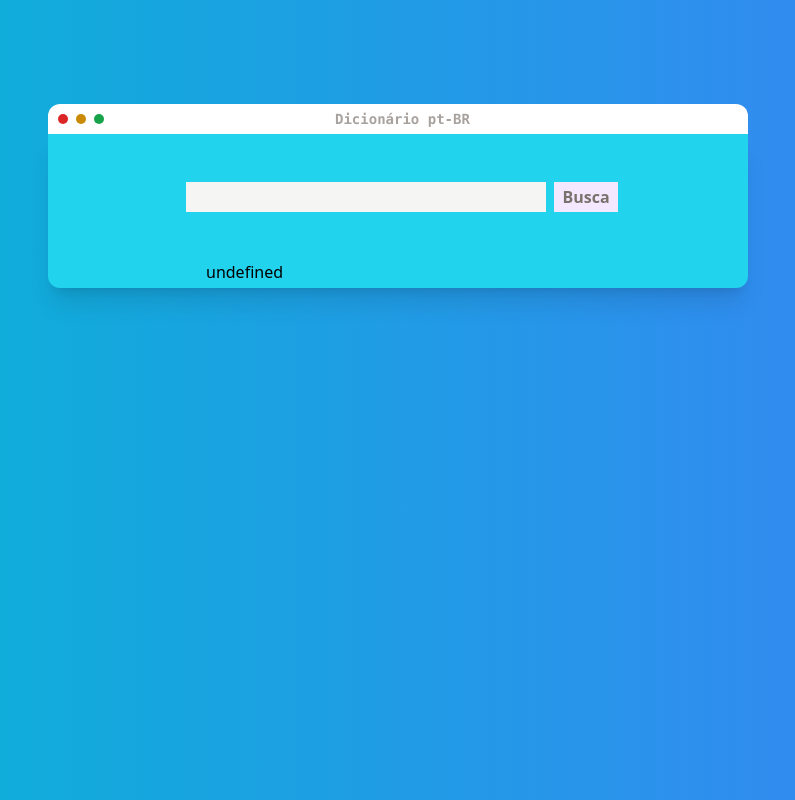
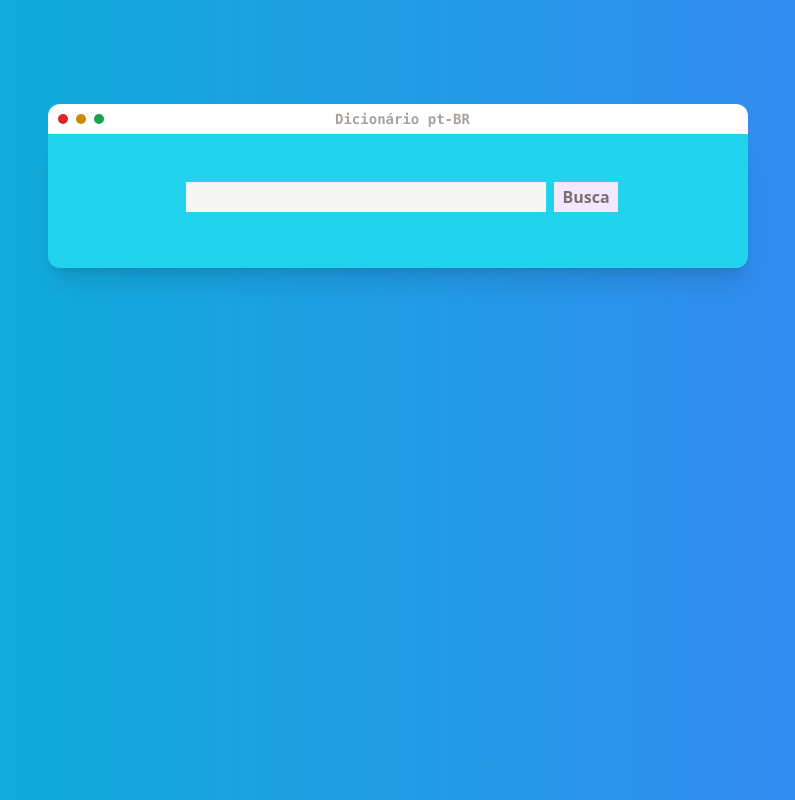
Before and after one commit to edgarrps/dic-ptbr, a React (Vite) app: page / in a window 1280 px wide. Shown: the whole page, without its empty margins (242-1037 px from the left). Built offline with nearby package versions, Linux system fonts and the light colour scheme.

Commit message:
Mapping the results

```diff
--- a/src/Components/SearchCard.tsx
+++ b/src/Components/SearchCard.tsx
@@ -12,11 +12,10 @@ type Props = {
 
 
 export default function SearchCard() {
-
+    let display
     const { word, handleChange, setWord }: Props = useContext(WordContext)
     const handleSubmit = (e: React.FormEvent<HTMLFormElement>): void => e.preventDefault()
-    const [result, setResult] = useState([{}])
-    const quebra = ('.,').replace(/\r?\n/g, '<br/>')
+    const [result, setResult]:any = useState([])
 
     async function handleSearch() {
         if (word === '') alert('Preencha uma palavra para buscar no dicionário')
@@ -27,10 +26,23 @@ export default function SearchCard() {
                 setWord('')
             } catch {
                 alert('Palavra não encontrada')
+                setResult('')
                 setWord('')
             }
         }
     }
+    result ? display = result.map((data: any) => {
+        const { meanings, etymology } = data
+
+        return (
+            < div className='pt-10 w-[530px] pl-5 text-justify' >
+                <div className=''>{meanings}</div>
+                <div>{etymology}</div>
+            </div >)
+    })
+        :
+        'nada encontrado'
+
 
     return (
         <div className='grid place-items-center p-6'>
@@ -39,7 +51,7 @@ export default function SearchCard() {
 
                 <TitleBar />
 
-                <div className='flex flex-col pt-10 rounded-b-xl bg-cyan-400 place-items-center shadow-xl'>
+                <div className='flex flex-col pt-10 rounded-b-xl bg-cyan-400 place-items-center shadow-xl pb-12'>
 
                     <p>
                         <input onChange={handleChange} value={word} className='bg-stone-100
@@ -48,14 +60,7 @@ export default function SearchCard() {
                         <button onClick={handleSearch} className='bg-purple-100 pl-2 pr-2
                     h-[30px] font-bold text-stone-500'>Busca</button>
                     </p>
-
-                    {Object.keys(result).length > 0 && (
-                        <div className='w-[400px] bg-cyan-400
-                     pl-2 pr-2 pt-10 pb-1 focus:outline-none resize-none'>
-                            <h2 className={`text-justify`}>{result[0].meanings ? quebra : ''}</h2>
-                            <h2>{`${result[0].etymology}`}</h2>
-                        </div>
-                    )}
+                    {display}
                 </div>
             </form>
         </div>
```
